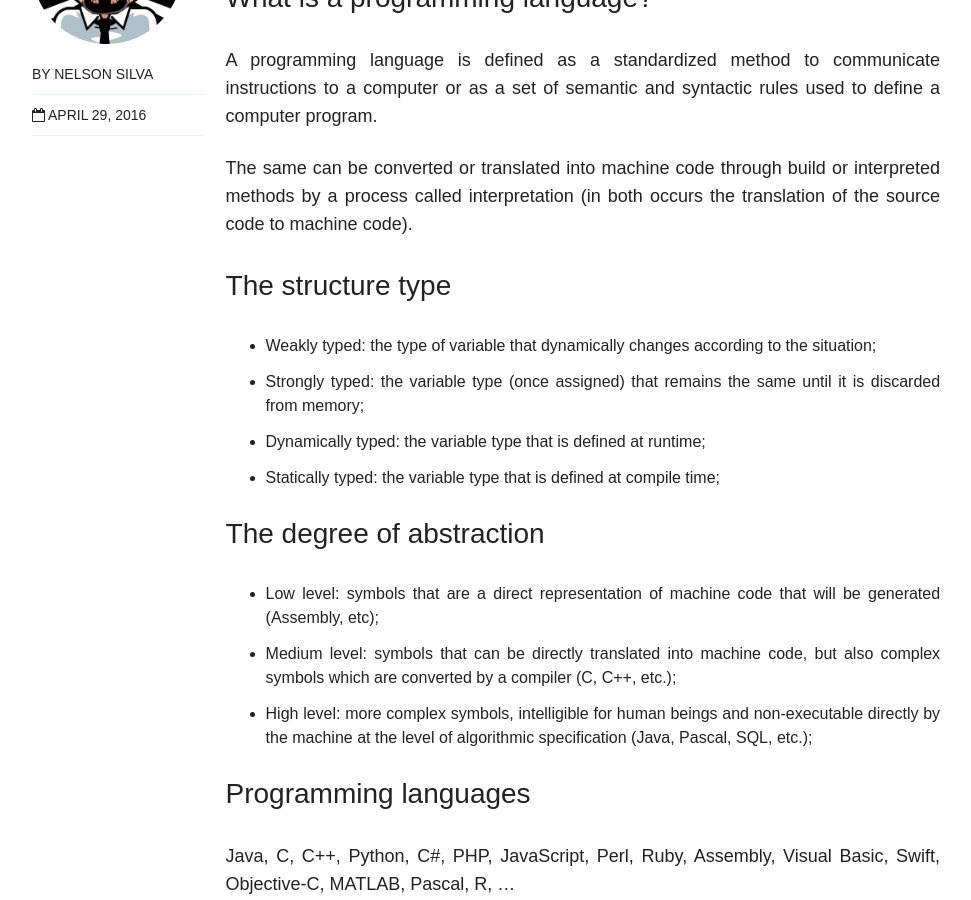
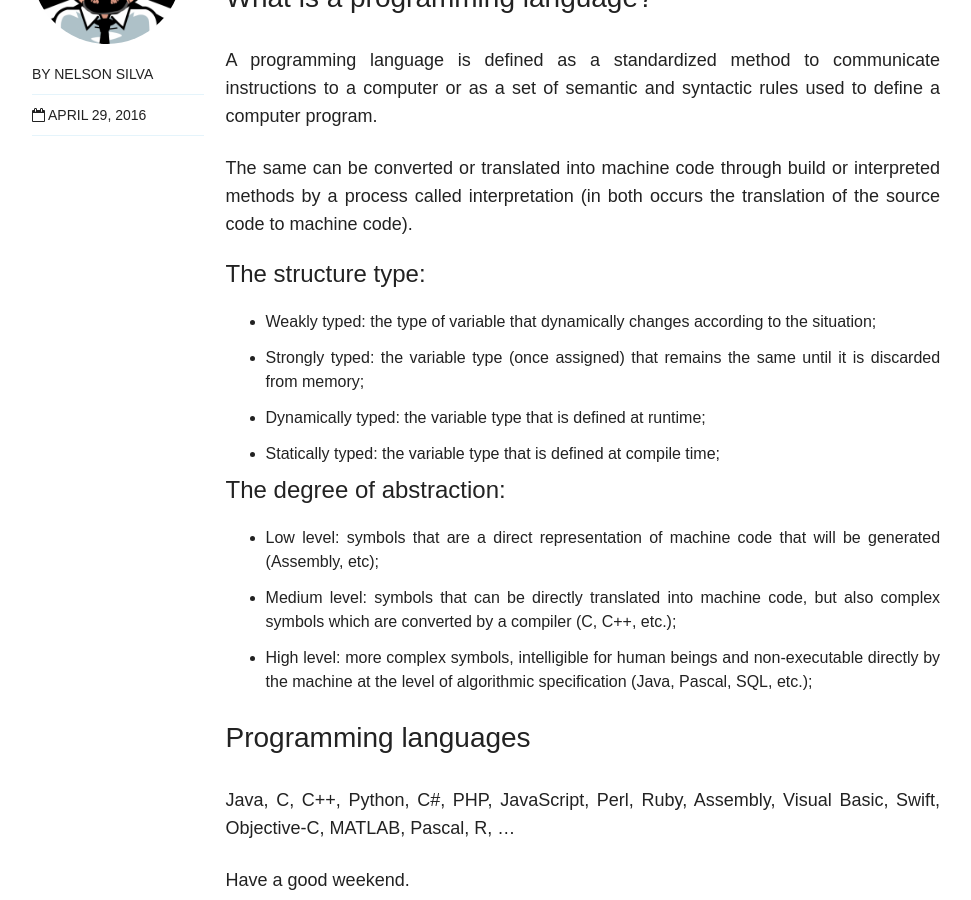
Before and after one commit to dnelsonsilvav/caffeinealgorithm.github.io, a Jekyll site: the page built from _posts/2016-04-29-programming-languages.md, in a window 1280 px wide and 900 px high, scrolled down 637 px. Shown: the whole window, without its empty margins (154-1125 px from the left). Built offline with Jekyll 4.4.1, drawn with Linux system fonts in a browser that asks for light colours; comment, search, counter and statistics services are not loaded.

```diff
--- a/_posts/2016-04-29-programming-languages.md
+++ b/_posts/2016-04-29-programming-languages.md
@@ -12,14 +12,14 @@ A programming language is defined as a standardized method to communicate instru
 
 The same can be converted or translated into machine code through build or interpreted methods by a process called interpretation (in both occurs the translation of the source code to machine code).
 
-### The structure type
+#### The structure type:
 
 * Weakly typed: the type of variable that dynamically changes according to the situation;
 * Strongly typed: the variable type (once assigned) that remains the same until it is discarded from memory;
 * Dynamically typed: the variable type that is defined at runtime;
 * Statically typed: the variable type that is defined at compile time;
 
-### The degree of abstraction
+#### The degree of abstraction:
 
 * Low level: symbols that are a direct representation of machine code that will be generated (Assembly, etc);
 * Medium level: symbols that can be directly translated into machine code, but also complex symbols which are converted by a compiler (C, C++, etc.);
```
